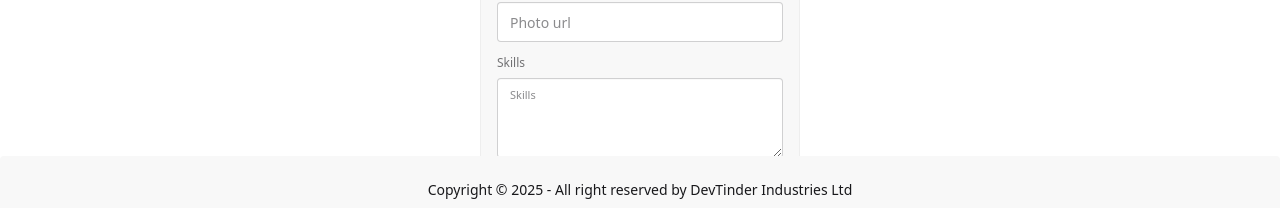
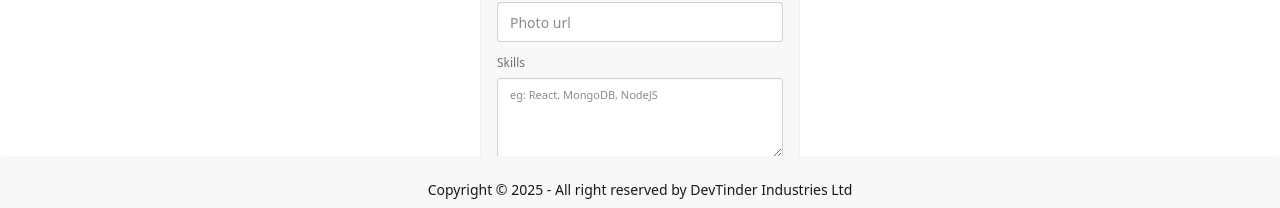
Before and after one commit to SudheerRajV/Devtinder-React, a React (Vite) app: page /signup in a window 1280 px wide. Shown: the part 576-784 px from the top of the page. Built offline with nearby package versions, Linux system fonts and the light colour scheme; no server answers.

Commit message:
Completed signup screen.

```diff
--- a/src/components/SignUp.tsx
+++ b/src/components/SignUp.tsx
@@ -18,6 +18,7 @@ const SignUp = () => {
     const navigate = useNavigate()
     const {register, handleSubmit, formState:{errors}, watch} = form
     const onSubmit = async(values: SignUpValues)=>{
+        //console.log('values',values)
         const result = await axios.post('http://localhost:3000/signup', values, {withCredentials: true})
         if(result)
             navigate('/login')
@@ -51,7 +52,7 @@ const SignUp = () => {
         <input type="text" className="input" placeholder="Photo url"  {...register('photo')}/>
         <p className='error'>{errors.photo?.message}</p>
         <label className="fieldset-label">Skills</label>
-        <textarea className="textarea textarea-xs" placeholder="Skills" {...register('skills')}></textarea>
+        <textarea className="textarea textarea-xs" placeholder="eg: React, MongoDB, NodeJS" {...register('skills')}></textarea>
         <p className='error'>{errors.skills?.message}</p>
         <button className="btn btn-primary mt-4" type='submit'>Submit</button>
         <div className='flex flex-row justify-end items-center gap-1'>
```
